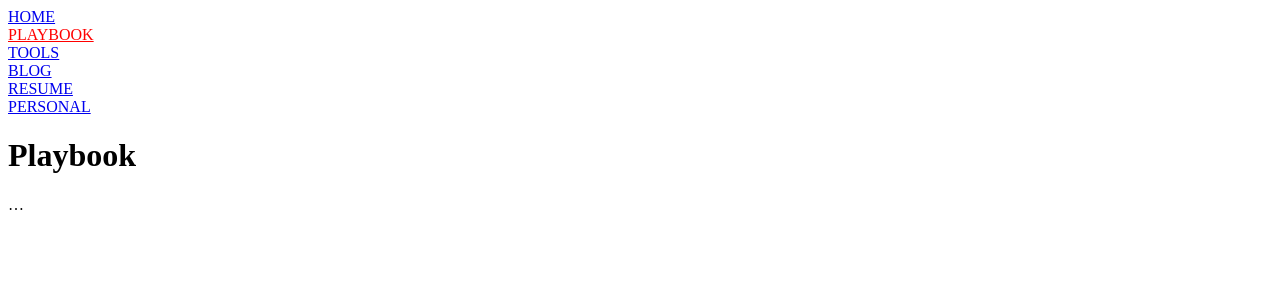
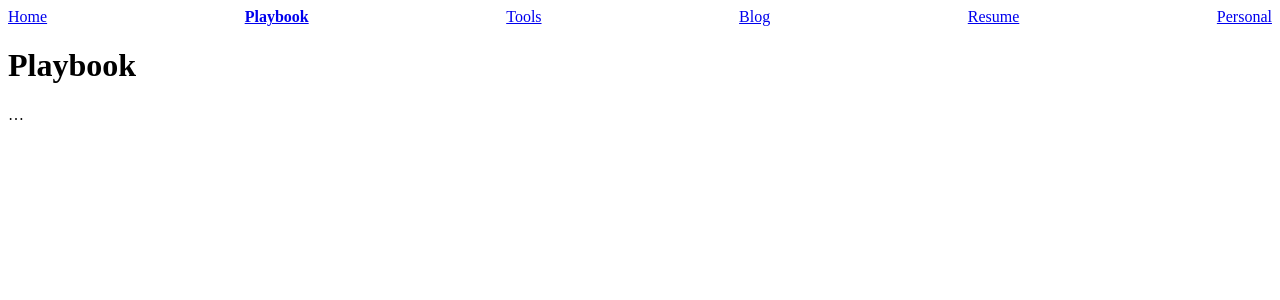
Before and after one commit to PhilipCastiglione/philipcastiglione.github.io, a Jekyll site: the page built from playbook.md, in a window 1280 px wide. Shown: the top 300 px of the page. Built offline with Jekyll 4.4.1, drawn with Linux system fonts in a browser that asks for light colours.

Commit message:
nav updates

```diff
--- a/_includes/nav.html
+++ b/_includes/nav.html
@@ -1,40 +1,45 @@
 <style>
-    .includes-nav-active {
-        color: red;
+    .includes-nav {
+        display: flex;
+        justify-content: space-between;
+    }
+
+    .includes-nav-active-item {
+        font-weight: bold;
     }
 </style>
-<nav>
+<nav class="includes-nav">
     {% for nav_item in site.data.nav %}
         {% if page.url contains nav_item.link %}
             {% assign level_one_nav_item = nav_item %}
             <div>
-                <a class="includes-nav-active" href="{{ nav_item.link }}">
-                    {{ nav_item.name | upcase }}
+                <a class="includes-nav-active-item" href="{{ nav_item.link }}">
+                    {{ nav_item.name | capitalize }}
                 </a>
             </div>
         {% else %}
             <div>
                 <a href="{{ nav_item.link }}">
-                    {{ nav_item.name | upcase }}
+                    {{ nav_item.name | capitalize }}
                 </a>
             </div>
         {% endif %}
     {% endfor %}
 </nav>
 {% if level_one_nav_item.children %}
-    <nav>
+    <nav class="includes-nav">
         {% for nav_item in level_one_nav_item.children %}
             {% if page.url contains nav_item.link %}
                 {% assign level_two_nav_item = nav_item %}
                 <div>
-                    <a class="includes-nav-active" href="{{ nav_item.link }}">
-                        {{ nav_item.name | upcase }}
+                    <a class="includes-nav-active-item" href="{{ nav_item.link }}">
+                        {{ nav_item.name | capitalize }}
                     </a>
                 </div>
             {% else %}
                 <div>
                     <a href="{{ nav_item.link }}">
-                        {{ nav_item.name | upcase }}
+                        {{ nav_item.name | capitalize }}
                     </a>
                 </div>
             {% endif %}
@@ -42,18 +47,18 @@
     </nav>
 {% endif %}
 {% if level_two_nav_item.children %}
-    <nav>
+    <nav class="includes-nav">
         {% for nav_item in level_two_nav_item.children %}
             {% if page.url contains nav_item.link %}
                 <div>
-                    <a class="includes-nav-active" href="{{ nav_item.link }}">
-                        {{ nav_item.name | upcase }}
+                    <a class="includes-nav-active-item" href="{{ nav_item.link }}">
+                        {{ nav_item.name | capitalize }}
                     </a>
                 </div>
             {% else %}
                 <div>
                     <a href="{{ nav_item.link }}">
-                        {{ nav_item.name | upcase }}
+                        {{ nav_item.name | capitalize }}
                     </a>
                 </div>
             {% endif %}
```
